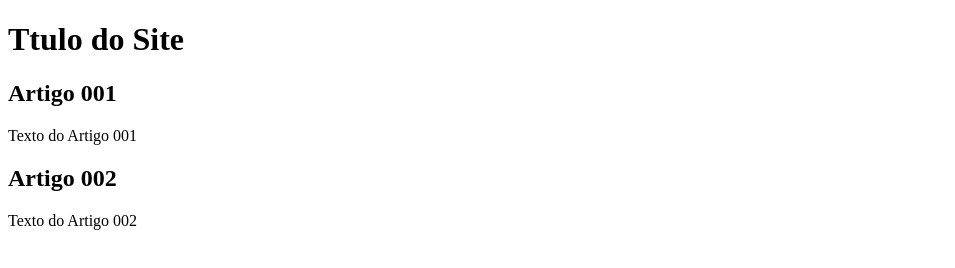
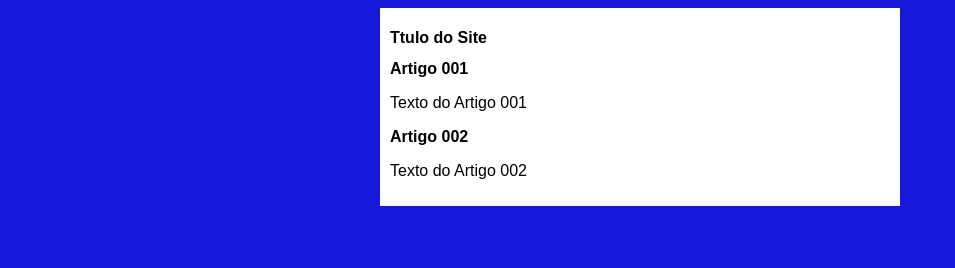
Before and after one commit to CaiqueWSPDev/Projeto-Site, a plain HTML site: page index.html in a window 1280 px wide. Shown: the whole page, without its empty margins (0-955 px from the left). Drawn offline with Linux system fonts and the light colour scheme.

Commit message:
Start Designer

```diff
--- /dev/null
+++ b/estilos/style.css
@@ -0,0 +1,19 @@
+*{
+font-family: Arial, Helvetica, sans-serif;
+font-size: 16px;
+}
+
+body{
+background-color: rgb(24, 24, 218);
+
+
+}
+
+main{
+background-color: white;
+width: 500px;
+margin: auto;
+padding: 10px;
+box-shadow: 3px 3px 5px rgba(0, 0, 0, 0);
+
+}
--- a/index.html
+++ b/index.html
@@ -5,6 +5,7 @@
     <meta http-equiv="X-UA-Compatible" content="IE=edge">
     <meta name="viewport" content="width=device-width, initial-scale=1.0">
     <title>Titulo Principal</title>
+    <link rel="stylesheet" href="estilos/style.css">
 </head>
 <body>
     <main>
```
